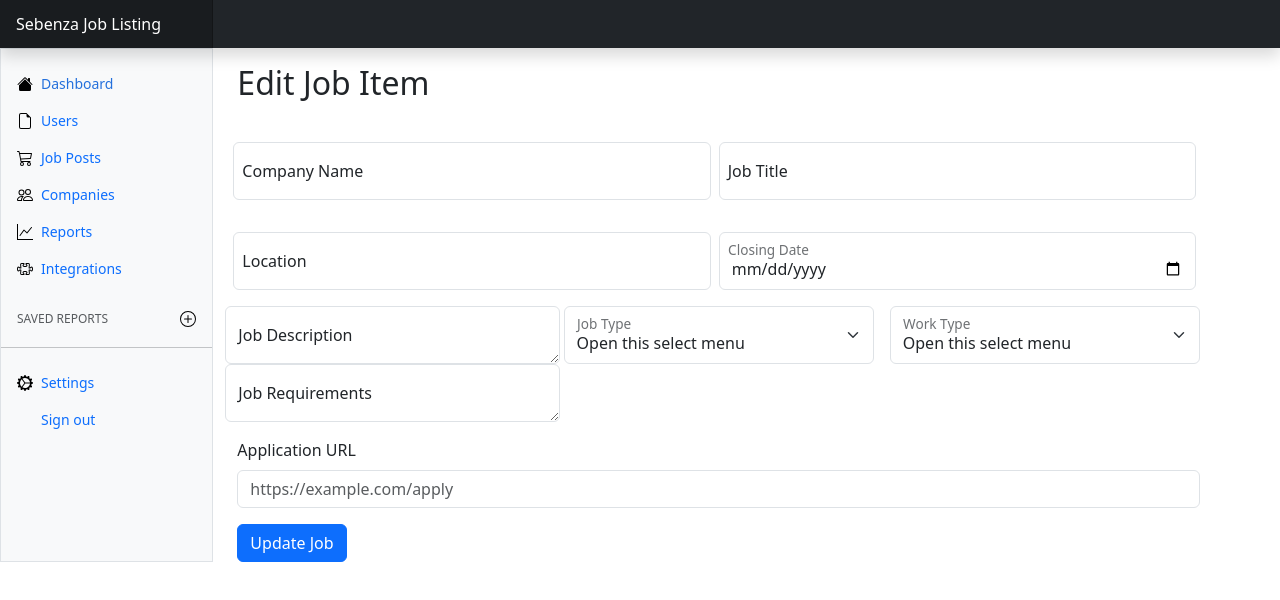
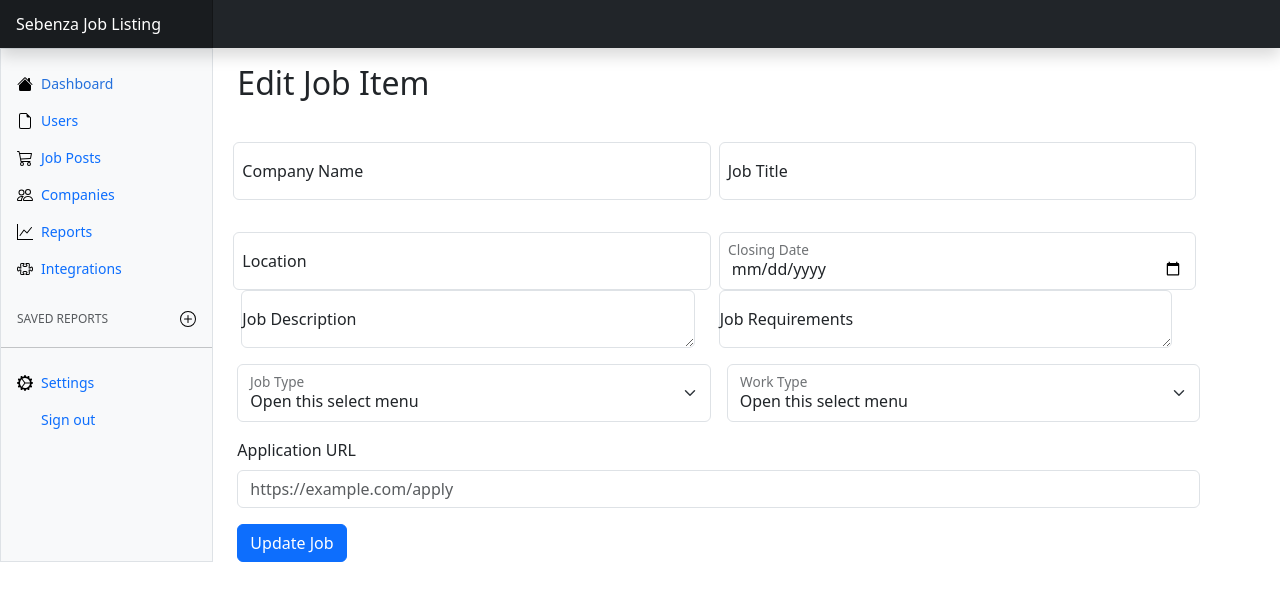
Before and after one commit to updazenews/jobs, a website: page admin/edit.html in a window 1280 px wide. Drawn offline with nearby package versions, Linux system fonts and the light colour scheme; no server answers.

Commit message:
row added

```diff
--- a/admin/edit.html
+++ b/admin/edit.html
@@ -272,13 +272,13 @@
                                             <label for="inputClosingDate">Closing Date</label>
                                         </div>
                                     </div>
-                                    <div class="col">
-                                        <div class="row form-floating">
+                                    <div class="row">
+                                        <div class="col form-floating">
                                             <textarea class="form-control" placeholder="Job Description"
                                                 id="inputJobDescription"></textarea>
                                             <label for="inputJobDescription">Job Description</label>
                                         </div>
-                                        <div class="row form-floating">
+                                        <div class="col form-floating">
                                             <textarea class="form-control" placeholder="Job required"
                                                 id="inputJobRequirements"></textarea>
                                             <label for="inputJobRequirements">Job Requirements</label>
```
